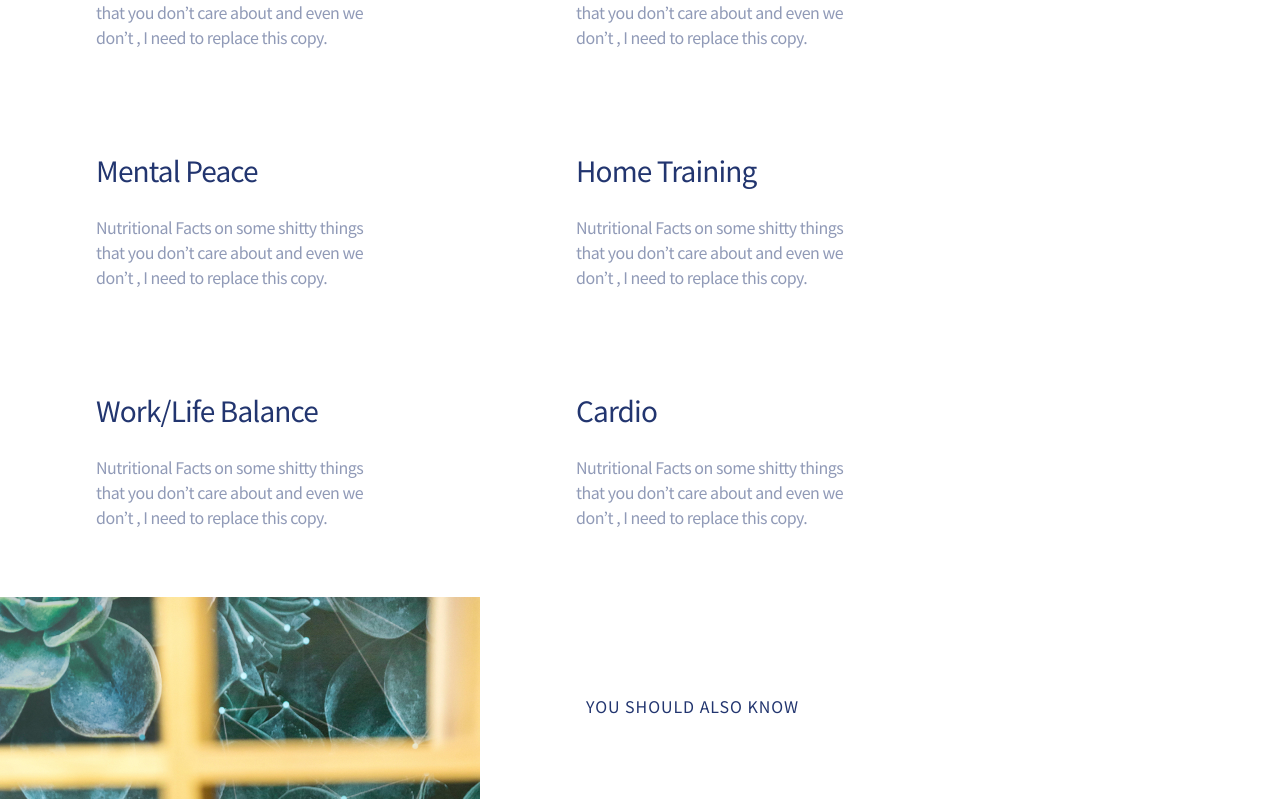
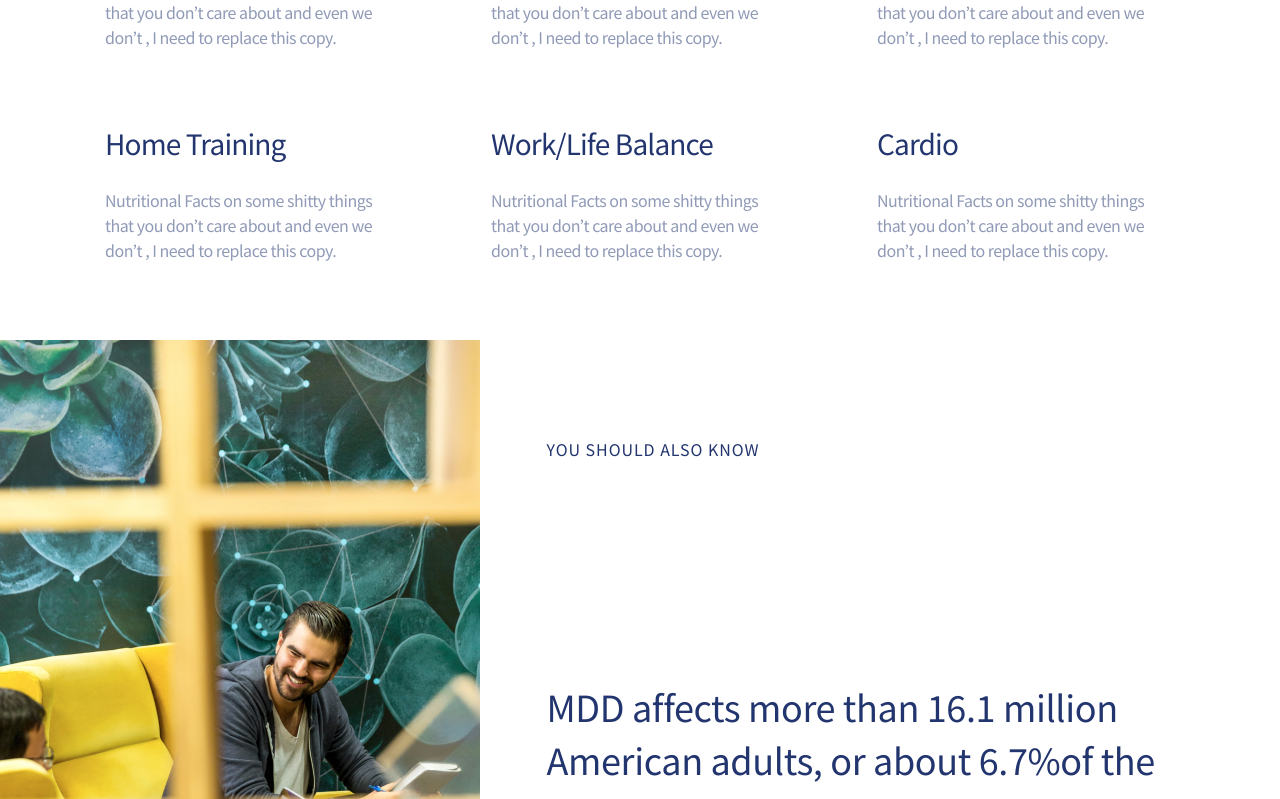
Before and after one commit to MezdrinM/ThriveTalk, a React (Create React App) app: page / in a window 1280 px wide. Shown: the part 3541-4340 px from the top of the page. Built offline with nearby package versions, Linux system fonts and the light colour scheme; the HTML template or start-up script is replaced by a standard one.

Commit message:
⚡️ corection section-foulder

```diff
--- a/src/styles/section-foulder.scss
+++ b/src/styles/section-foulder.scss
@@ -7,29 +7,29 @@
         display: flex;
         flex-flow: row wrap;
         align-items: center;
-        margin-bottom: 40px;
+        justify-content: space-between;
+        margin: 77px 105px 0px;
 
         &-text{
-            width: 480px;
-            height: 240px;
+            flex-basis: calc(100%/3);
+            max-width: 298px;
+            margin-bottom: 77px;;
 
            &__title{
             font-size: 28px;
             line-height: 33px;
             letter-spacing: -0.03em;
             color: #22356F;
-            max-width: 60%;
-            margin: 77px auto 28px;
-         }
+            margin-bottom: 28px;
+
+            }
 
           &__subtitle{
             font-size: 16px;
             line-height: 25px;
             letter-spacing: -0.03em;
             color: rgba(34, 53, 111, 0.5);
-            max-width: 60%;
-            margin: 0 auto;
-          }
+            }
         }
     }
 
@@ -40,7 +40,7 @@
         &__text{
             display: flex;
             flex-direction: column;
-            padding-left: 106px;
+            margin: 0 auto;
 
             .text-sudtitle__top{
                 font-size: 16px;
```
